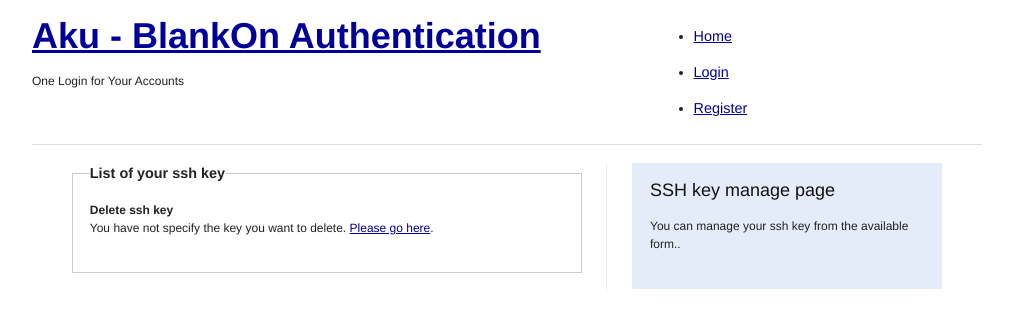
After one commit to Rabitya/aku.boi, a Django app: template auth/templates/userprofile/profile/sshkeys_delete.html in a window 1280 px wide. The commit adds this page. Shown: the top 330 px of the page, without its empty margins (133-1146 px from the left). Run offline with Django 3.2, Linux system fonts and the light colour scheme; the template is opened without the code that fills it, so the values that code supplies are empty; parts of the project's set-up code (start-up, migrations or seed data) failed here and were passed over.

Commit message:
Change: fix SSH Key management

```diff
--- /dev/null
+++ b/auth/templates/userprofile/profile/sshkeys_delete.html
@@ -0,0 +1,52 @@
+{% extends "base_2col.html" %}
+{% load i18n %}
+
+{% block title %}{% trans "Your ssh keys" %}{% endblock %}
+{% block robots %}noindex,nofollow{% endblock %}
+
+{% block extrajs %}
+{% endblock %}
+
+{% block nav-main %}
+{% include "userprofile/menu.html" %}
+{% endblock %}
+
+{% block content %}
+		<fieldset>
+			<legend>{% trans "List of your ssh key" %}</legend>
+			{% if key %}
+			{% if form.success %}
+			<label>{% trans "Success" %}</label>
+			<p>{% trans "You have successfully deleted the SSH key. You can add another keys if you want." %} <a href={% url upload_ssh_key %}> {% trans "here." %}</a></p>
+			{% else %}
+			{% if form.deleting %}
+			<label>{% trans "Deletion failed" %}</label>
+			<p>{% trans "Your request to delete the ssh key is failed." %}</p>
+			{% endif %}
+			<form action="{% url delete_ssh_key %}" enctype="multipart/form-data" method="POST">
+			{% csrf_token %}
+			{% if form.file.errors %}
+			<label>{{ form.file.errors }}</label>
+			{% endif %}
+			<p>{% trans "Are you sure to delete this key?" %}</p>
+			<ul>
+			<li>{% trans "Fingerprint"%}: {{ key }}{{ form.fingerprint }}</li>
+			<li>{% trans "Text"%}: <br /> {{ form.key}}</li>
+			</ul>
+			<p><input type=submit value="{% trans "Yes"%}"/></p>
+			</form>
+			<p><a href={% url manage_ssh_key %}>{% trans "Click here to cancel." %}</a></p>
+			{% endif %}
+			{% else %}
+			<label>{% trans "Delete ssh key" %}</label>
+			<p>{% trans "You have not specify the key you want to delete." %} <a href={% url delete_ssh_key %}>{% trans "Please go here" %}</a>.</p>
+			{% endif %}
+		</fieldset>
+{% endblock %}
+
+{% block content-related %}
+  <div class="box">
+    <h3>{% trans "SSH key manage page" %}</h3>
+		<p>{% trans "You can manage your ssh key from the available form." %}.</p>
+  </div>
+{% endblock %}
--- a/auth/templates/userprofile/profile/sshkeys_manage.html
+++ b/auth/templates/userprofile/profile/sshkeys_manage.html
@@ -18,7 +18,7 @@
 			<ul>
 			{% for key in keys %}
 				<li>
-				    {{key.fingerprint}} [<a href={% url delete_ssh_key %}/{{key.fingerprint}}/>{% trans "delete" %}</a>]
+				    {{key.fingerprint}} [<a href={% url delete_ssh_key %}{{key.fingerprint}}/>{% trans "delete" %}</a>]
 				</li>
 			{% endfor %}
 			</ul>
--- a/profile/views.py
+++ b/profile/views.py
@@ -45,6 +45,7 @@ def upload_ssh_key(request):
         form = SSHKeyUploadForm(data=request.POST, files=request.FILES)
         if form.is_valid():
             form.save(request.user)
+            return HttpResponseRedirect(reverse('manage_ssh_key'))
     else:
         form = SSHKeyUploadForm()
     context = RequestContext(request)
```
Also changed, not shown: auth/urls/en.py (+0 -7 lines).
